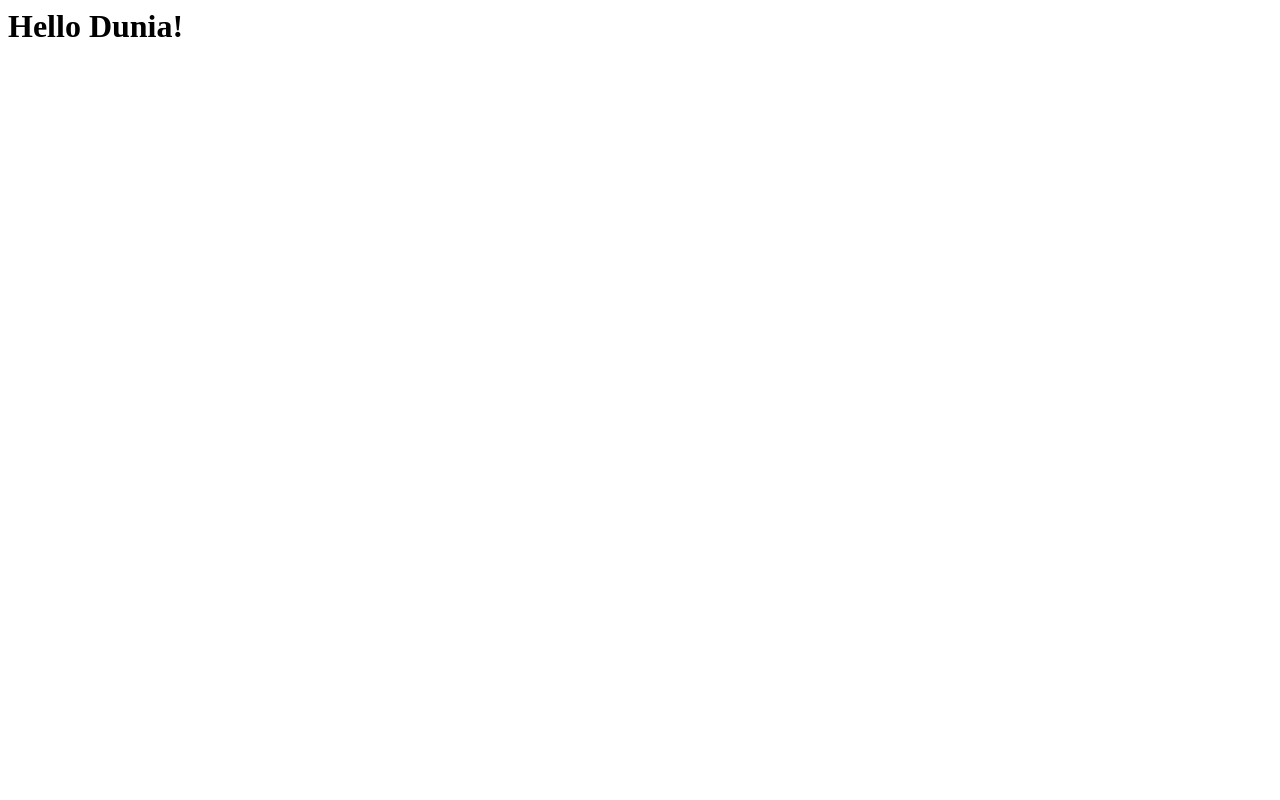
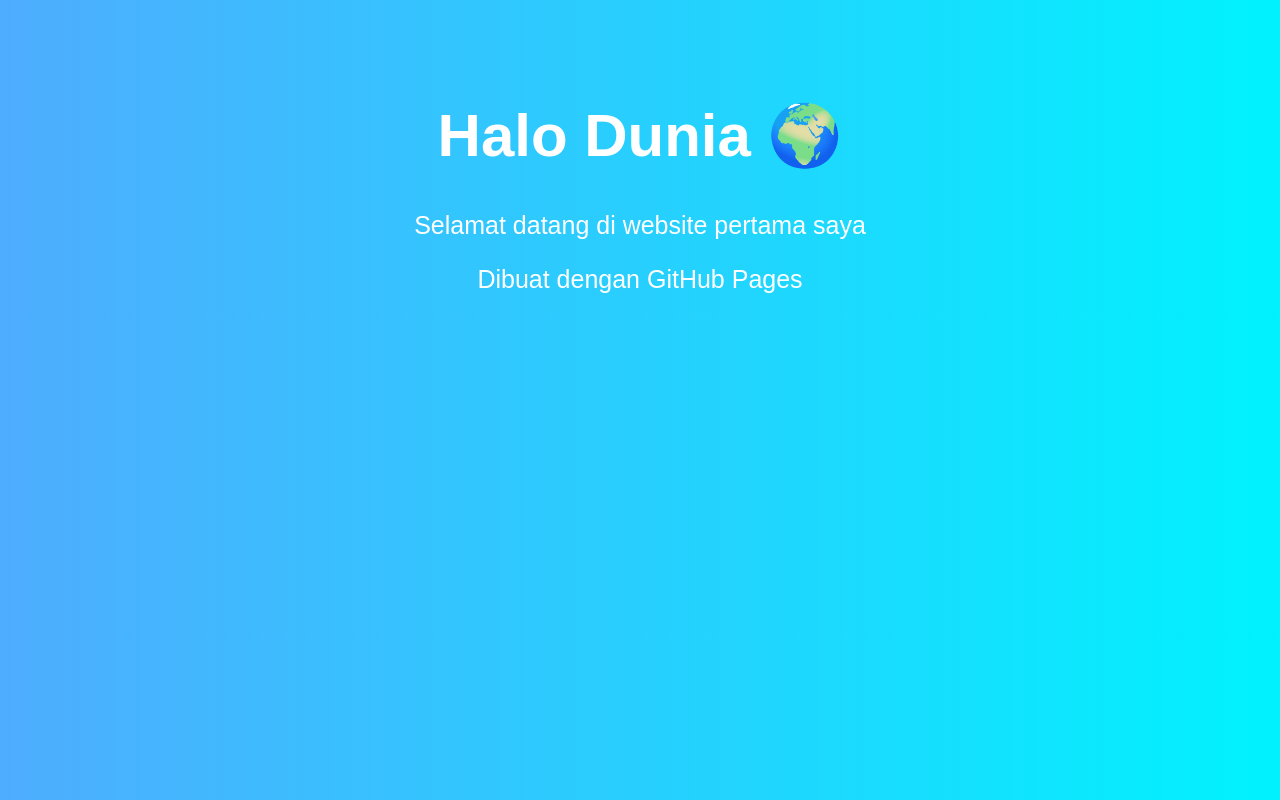
Before and after one commit to rochelletumewu01-art/website-jenero, a plain HTML site: page index.html in a window 1280 px wide. Drawn offline with Linux system fonts and the light colour scheme.

Commit message:
Update index.html

```diff
--- a/index.html
+++ b/index.html
@@ -1 +1,33 @@
-<h1>Hello Dunia!</h1>
+<!DOCTYPE html>
+<html>
+<head>
+<title>Website Saya</title>
+
+<style>
+body{
+  background: linear-gradient(to right, #4facfe, #00f2fe);
+  text-align: center;
+  font-family: Arial, sans-serif;
+  margin-top: 100px;
+  color: white;
+}
+
+h1{
+  font-size: 60px;
+}
+
+p{
+  font-size: 25px;
+}
+</style>
+
+</head>
+
+<body>
+
+<h1>Halo Dunia 🌍</h1>
+<p>Selamat datang di website pertama saya</p>
+<p>Dibuat dengan GitHub Pages</p>
+
+</body>
+</html>
```
